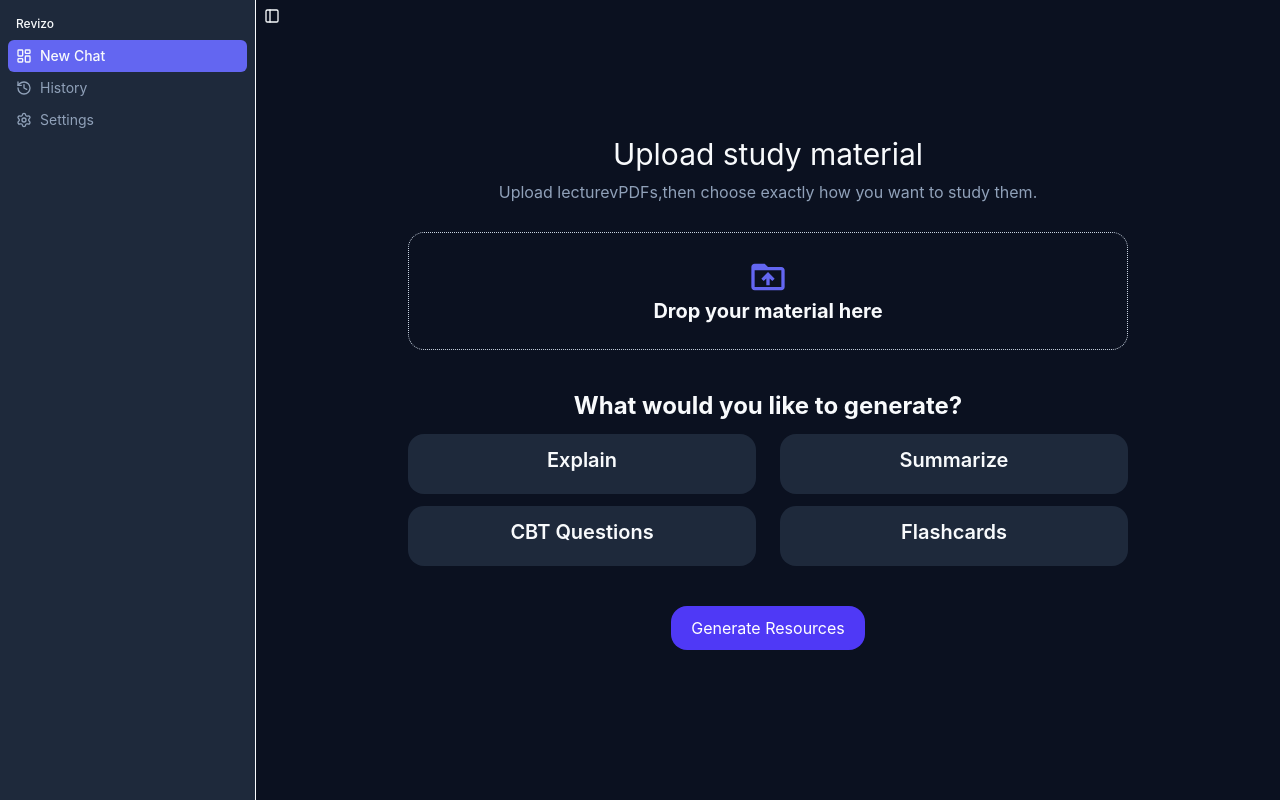
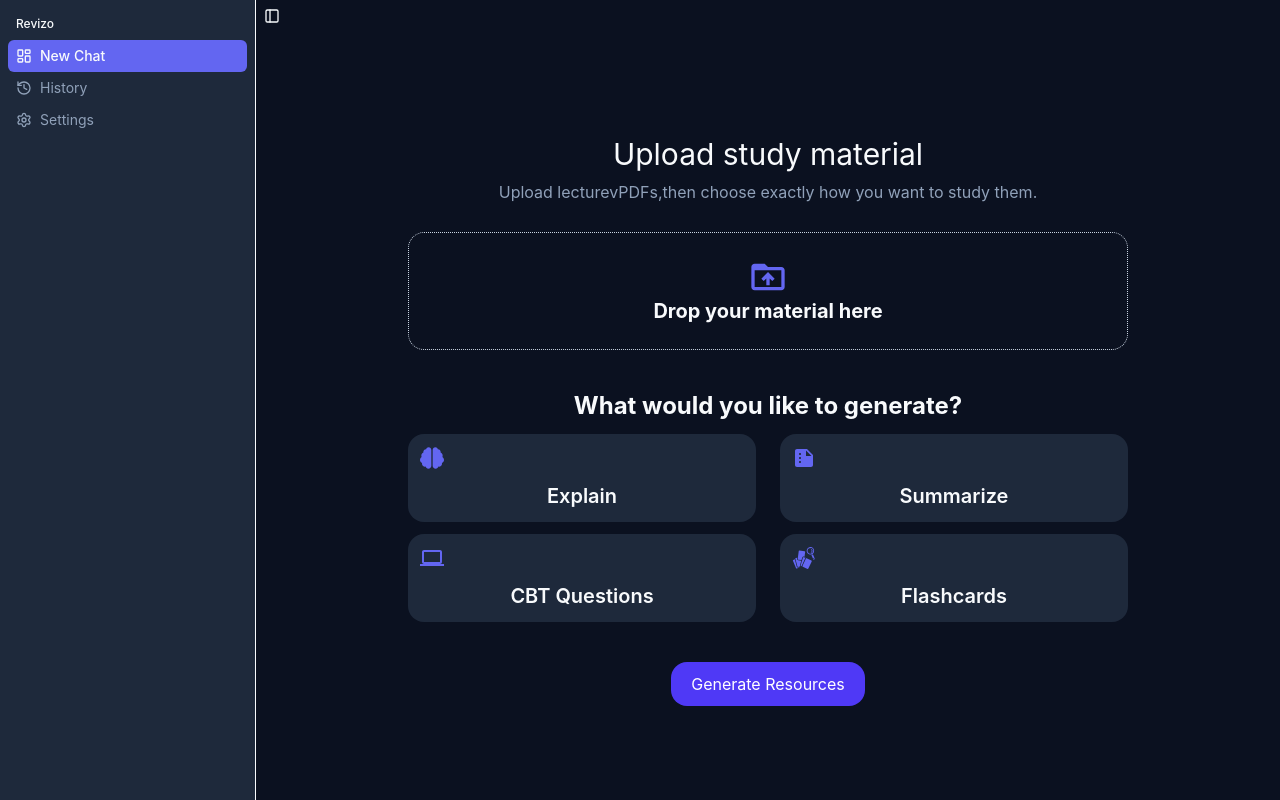
Before and after one commit to ADEDANCE/revizo, a React (Vite) app: page /dashboard in a window 1280 px wide. Built offline with nearby package versions, Linux system fonts and the light colour scheme.

Commit message:
add icon

```diff
--- a/src/components/Card.tsx
+++ b/src/components/Card.tsx
@@ -1,20 +1,33 @@
+import type { IconType } from "react-icons";
+
 interface CardProps {
   number?: string;
   title: string;
-  explanation: string;
+  explanation?: string;
+  icon?: IconType;
 }
 
-export const Card = ({ number, title, explanation }: CardProps) => {
+export const Card = ({
+  number,
+  title,
+  explanation,
+  icon: Icon,
+}: CardProps) => {
   return (
     <div className="bg-slate px-3 py-3 rounded-2xl p-6 w-full">
-      {/* Number - only rendered if provided */}
+      {/* Icon  */}
+      {Icon && <Icon className="text-indigo mb-3" size={24} />}
+
+      {/* Number */}
       {number && <p className="text-indigo">{number}</p>}
 
       {/* Title */}
       <p className="text-off-white text-xl font-semibold">{title}</p>
 
       {/* Explanation */}
-      <p className="text-slate-400 mt-2">{explanation}</p>
+      {explanation && (
+        <p className="text-slate-400 mt-2">{explanation}</p>
+      )}
     </div>
   );
 };
```
